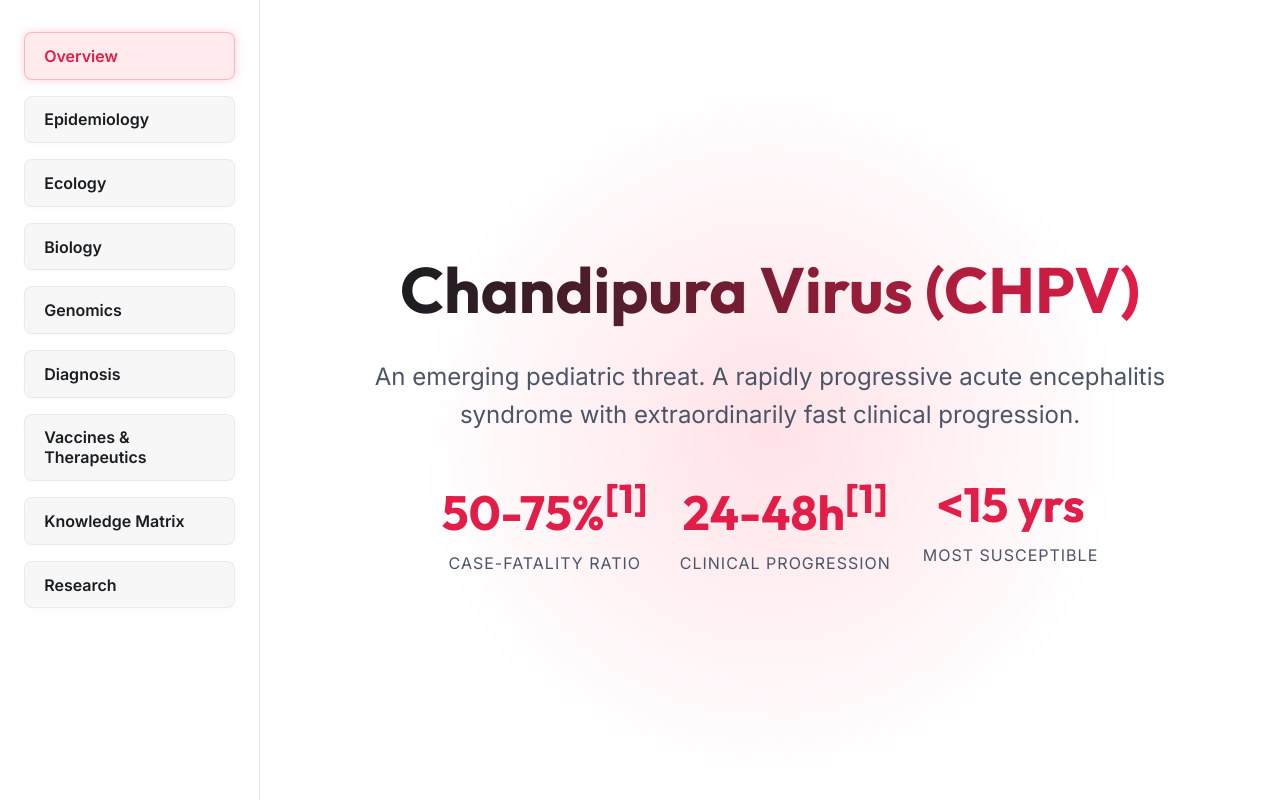
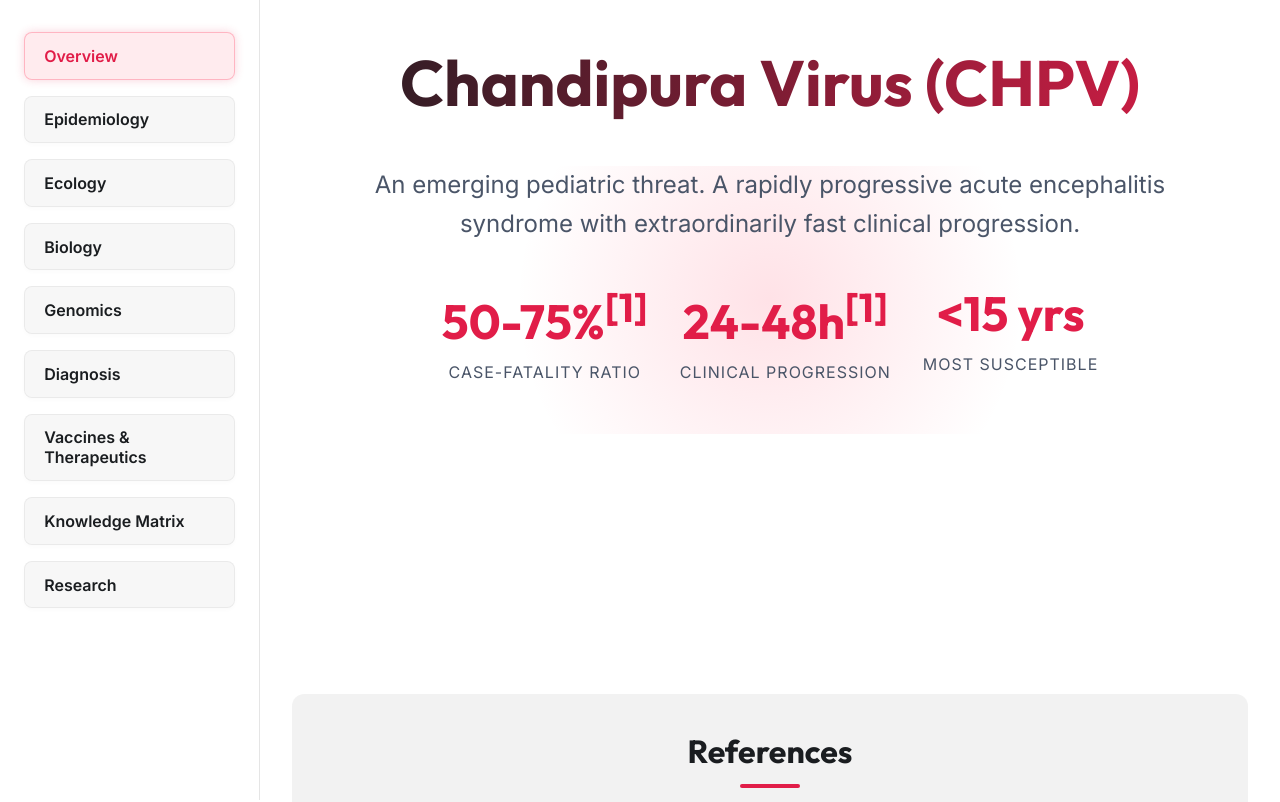
Before and after one commit to amrutkpatel/CHPVWeb, a React (Vite) app: page / in a window 1280 px wide. Shown: the top 802 px of the page. Built offline with nearby package versions, Linux system fonts and the light colour scheme.

Commit message:
Make main title persistent across all tabs

```diff
--- a/src/App.jsx
+++ b/src/App.jsx
@@ -43,7 +43,8 @@ function App() {
       </nav>
 
       <main className="main-content">
-        <div className="container" style={{ minHeight: '60vh', paddingTop: '2rem' }}>
+        <h1 className="hero-title" style={{ textAlign: 'center', marginTop: '2rem', marginBottom: '1rem', padding: '0 1rem' }}>Chandipura Virus (CHPV)</h1>
+        <div className="container" style={{ minHeight: '60vh', paddingTop: '1rem' }}>
           {activeTab === 'hero' && <div id="hero"><Hero /></div>}
           {activeTab === 'epidemiology' && <Epidemiology />}
           {activeTab === 'ecology' && <Ecology />}
--- a/src/components/Hero.jsx
+++ b/src/components/Hero.jsx
@@ -2,8 +2,7 @@ import React from 'react';
 
 const Hero = () => {
   return (
-    <header className="app-header">
-      <h1 className="hero-title">Chandipura Virus (CHPV)</h1>
+    <header className="app-header" style={{ minHeight: 'auto', padding: '0' }}>
       <p className="hero-subtitle">
         An emerging pediatric threat. A rapidly progressive acute encephalitis syndrome with extraordinarily fast clinical progression.
       </p>
```
